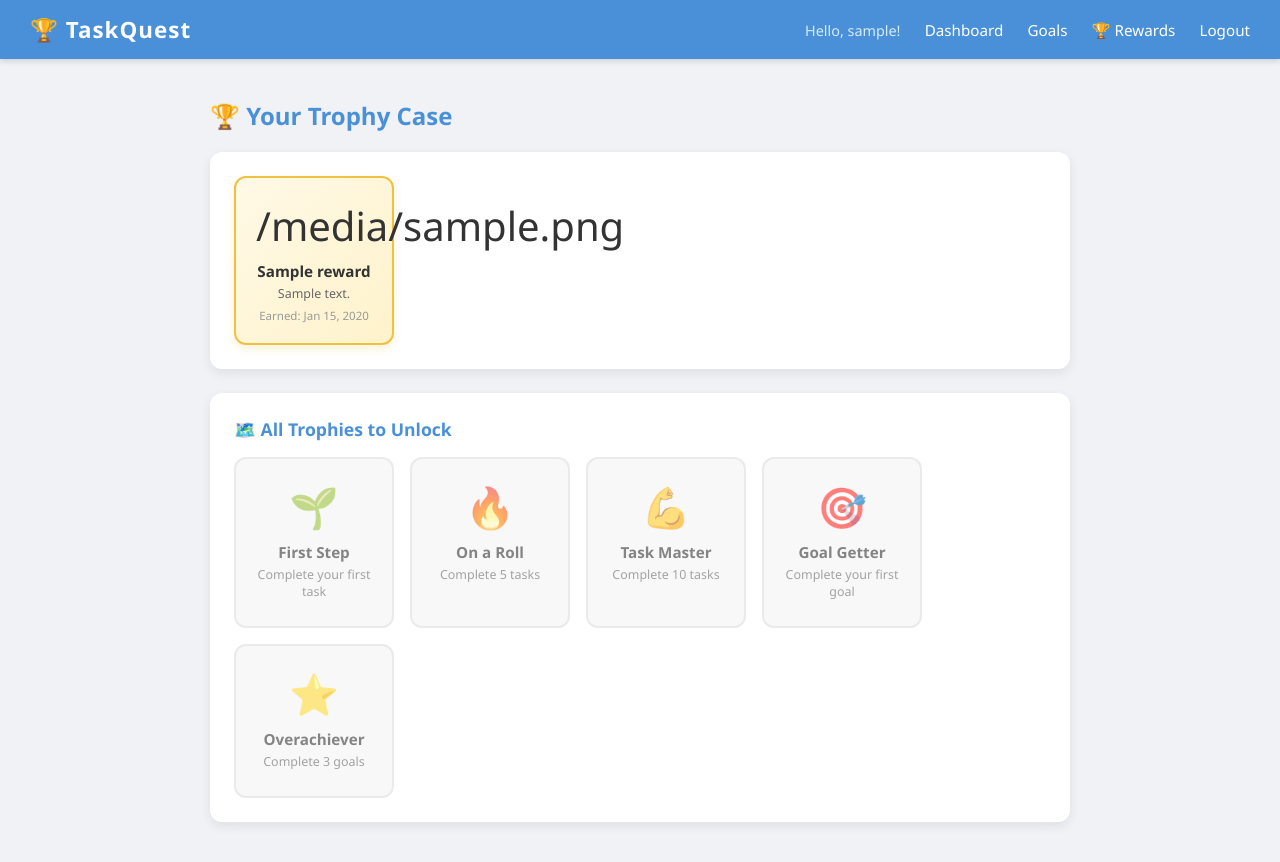
After one commit to Anurag0129/QuestBoard-Task-Goal-Tracker, a Flask app: page /rewards in a window 1280 px wide. The commit adds this page. Run offline with Flask 3, Linux system fonts and the light colour scheme; the visitor is signed in with stand-in values (Sample User, id 1); a database or web service that is not in the repository returns one stand-in record (values such as "Sample title"); some libraries are stand-ins or nearby versions.

Commit message:
Add .env for secure credentials and secret key

```diff
--- a/app.py
+++ b/app.py
@@ -1,9 +1,65 @@
 from flask import Flask, render_template, request, redirect, url_for, session, flash
 from werkzeug.security import generate_password_hash, check_password_hash
 from db import get_connection
+import os
+from dotenv import load_dotenv
+
+load_dotenv()
+print("SECRET KEY:", os.getenv("SECRET_KEY"))
 
 app = Flask(__name__)
-app.secret_key = "dev-secret-key-change-later"
+app.secret_key = os.getenv("SECRET_KEY")
+
+#--------------------- REWARDS CHECKING ---------------
+
+def check_and_award_rewards(user_id):
+    conn = get_connection()
+    cur = conn.cursor()
+
+    # Count completed tasks
+    cur.execute("SELECT COUNT(*) FROM tasks WHERE user_id = %s AND is_completed = TRUE", (user_id,))
+    completed_tasks = cur.fetchone()[0]
+
+    # Count completed goals
+    cur.execute("SELECT COUNT(*) FROM goals WHERE user_id = %s AND is_completed = TRUE", (user_id,))
+    completed_goals = cur.fetchone()[0]
+
+    # Fetch already earned reward titles
+    cur.execute("SELECT title FROM rewards WHERE user_id = %s", (user_id,))
+    earned = [row[0] for row in cur.fetchall()]
+
+    new_rewards = []
+
+    if completed_tasks >= 1 and "First Step" not in earned:
+        new_rewards.append(("First Step", "Completed your first task!", "🌱"))
+
+    if completed_tasks >= 5 and "On a Roll" not in earned:
+        new_rewards.append(("On a Roll", "Completed 5 tasks!", "🔥"))
+
+    if completed_tasks >= 10 and "Task Master" not in earned:
+        new_rewards.append(("Task Master", "Completed 10 tasks!", "💪"))
+
+    if completed_goals >= 1 and "Goal Getter" not in earned:
+        new_rewards.append(("Goal Getter", "Completed your first goal!", "🎯"))
+
+    if completed_goals >= 3 and "Overachiever" not in earned:
+        new_rewards.append(("Overachiever", "Completed 3 goals!", "⭐"))
+
+    for title, description, icon in new_rewards:
+        cur.execute(
+            "INSERT INTO rewards (user_id, title, description, icon) VALUES (%s, %s, %s, %s)",
+            (user_id, title, description, icon)
+        )
+
+    conn.commit()
+    cur.close()
+    conn.close()
+
+    return new_rewards
+
+# -------------------- REWARDS CHECKING ENDS HERE -----------------------
+
+
 
 @app.route("/")
 def home():
@@ -151,6 +207,10 @@ def complete_task(task_id):
         cur.close()
         conn.close()
 
+        new_rewards = check_and_award_rewards(session["user_id"])
+    for reward in new_rewards:
+        flash(f"🏆 New Trophy Unlocked: {reward[2]} {reward[0]}!")
+
     return redirect(url_for("dashboard"))
 
 
@@ -251,6 +311,9 @@ def complete_goal(goal_id):
     finally:
         cur.close()
         conn.close()
+        new_rewards = check_and_award_rewards(session["user_id"])
+    for reward in new_rewards:
+        flash(f"🏆 New Trophy Unlocked: {reward[2]} {reward[0]}!")
 
     return redirect(url_for("goals"))
 
@@ -278,6 +341,27 @@ def delete_goal(goal_id):
 
     return redirect(url_for("goals"))
 
+# ------------------------------- REWARDS ROUTE -----------------------------
+
+@app.route("/rewards")
+def rewards():
+    if "user_id" not in session:
+        return redirect(url_for("login"))
+
+    conn = get_connection()
+    cur = conn.cursor()
+    cur.execute(
+        "SELECT title, description, icon, earned_at FROM rewards WHERE user_id = %s ORDER BY earned_at DESC",
+        (session["user_id"],)
+    )
+    rewards = cur.fetchall()
+    cur.close()
+    conn.close()
+
+    return render_template("rewards.html", rewards=rewards)
+
+# ----------------------------- REWARDS ROUTE ENDS -----------------------------
+
 
 
 if __name__ == "__main__":
--- a/db.py
+++ b/db.py
@@ -1,12 +1,16 @@
 import psycopg2
 import psycopg2.extras
+import os
+from dotenv import load_dotenv
+
+load_dotenv()
 
 DB_CONFIG = {
-    "host": "localhost",
-    "database": "taskquest",
-    "user": "postgres",
-    "password": "Anurag29",
-    "port": 5432
+    "host": os.getenv("DB_HOST"),
+    "database": os.getenv("DB_NAME"),
+    "user": os.getenv("DB_USER"),
+    "password": os.getenv("DB_PASSWORD"),
+    "port": os.getenv("DB_PORT")
 }
 
 def get_connection():
--- a/static/css/style.css
+++ b/static/css/style.css
@@ -385,3 +385,61 @@ body {
     outline: none;
     border-color: #4a90d9;
 }
+
+/* Trophy grid */
+.trophy-grid {
+    display: flex;
+    flex-wrap: wrap;
+    gap: 16px;
+}
+
+.trophy-card {
+    background: linear-gradient(135deg, #fff9e6, #fff3cc);
+    border: 2px solid #f0c040;
+    border-radius: 12px;
+    padding: 20px;
+    text-align: center;
+    width: 160px;
+    box-shadow: 0 4px 10px rgba(240, 192, 64, 0.2);
+}
+
+.trophy-card.locked {
+    background: #f5f5f5;
+    border-color: #ddd;
+    box-shadow: none;
+    opacity: 0.6;
+}
+
+.trophy-icon {
+    font-size: 2.5rem;
+    margin-bottom: 8px;
+}
+
+.trophy-title {
+    font-weight: 700;
+    font-size: 0.95rem;
+    color: #333;
+    margin-bottom: 4px;
+}
+
+.trophy-desc {
+    font-size: 0.78rem;
+    color: #666;
+    margin-bottom: 6px;
+}
+
+.trophy-date {
+    font-size: 0.72rem;
+    color: #999;
+}
+
+.empty-trophy {
+    text-align: center;
+    padding: 30px;
+    color: #888;
+}
+
+.empty-trophy p {
+    margin-bottom: 8px;
+    font-size: 1rem;
+}
--- a/templates/base.html
+++ b/templates/base.html
@@ -16,6 +16,7 @@
                     <span>Hello, {{ session["username"] }}!</span>
                     <a href="{{ url_for('dashboard') }}">Dashboard</a>
                     <a href="{{ url_for('goals') }}">Goals</a>
+                    <a href="{{ url_for('rewards') }}">🏆 Rewards</a>
                     <a href="{{ url_for('logout') }}">Logout</a>
                 {% else %}
                     <a href="{{ url_for('login') }}">Login</a>
--- /dev/null
+++ b/templates/rewards.html
@@ -0,0 +1,63 @@
+{% extends "base.html" %}
+
+{% block title %}Rewards - TaskQuest{% endblock %}
+
+{% block content %}
+<div class="dashboard">
+
+    <h2>🏆 Your Trophy Case</h2>
+
+    <div class="card">
+        {% if rewards %}
+            <div class="trophy-grid">
+                {% for reward in rewards %}
+                <div class="trophy-card">
+                    <div class="trophy-icon">{{ reward[2] }}</div>
+                    <div class="trophy-title">{{ reward[0] }}</div>
+                    <div class="trophy-desc">{{ reward[1] }}</div>
+                    <div class="trophy-date">Earned: {{ reward[3].strftime('%b %d, %Y') }}</div>
+                </div>
+                {% endfor %}
+            </div>
+        {% else %}
+            <div class="empty-trophy">
+                <p>🎖️ No trophies yet!</p>
+                <p>Complete tasks and goals to earn rewards.</p>
+            </div>
+        {% endif %}
+    </div>
+
+    <!-- All possible trophies -->
+    <div class="card">
+        <h3>🗺️ All Trophies to Unlock</h3>
+        <div class="trophy-grid">
+            <div class="trophy-card locked">
+                <div class="trophy-icon">🌱</div>
+                <div class="trophy-title">First Step</div>
+                <div class="trophy-desc">Complete your first task</div>
+            </div>
+            <div class="trophy-card locked">
+                <div class="trophy-icon">🔥</div>
+                <div class="trophy-title">On a Roll</div>
+                <div class="trophy-desc">Complete 5 tasks</div>
+            </div>
+            <div class="trophy-card locked">
+                <div class="trophy-icon">💪</div>
+                <div class="trophy-title">Task Master</div>
+                <div class="trophy-desc">Complete 10 tasks</div>
+            </div>
+            <div class="trophy-card locked">
+                <div class="trophy-icon">🎯</div>
+                <div class="trophy-title">Goal Getter</div>
+                <div class="trophy-desc">Complete your first goal</div>
+            </div>
+            <div class="trophy-card locked">
+                <div class="trophy-icon">⭐</div>
+                <div class="trophy-title">Overachiever</div>
+                <div class="trophy-desc">Complete 3 goals</div>
+            </div>
+        </div>
+    </div>
+
+</div>
+{% endblock %}
```
